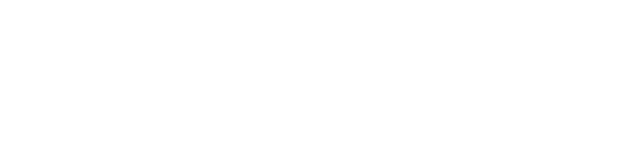
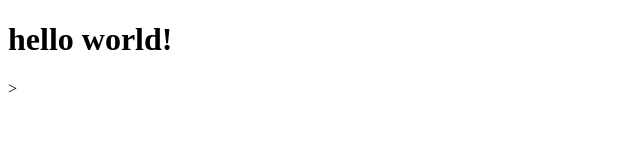
Before and after one commit to diachenko1997/git1645, a plain HTML site: page index.html in a window 1280 px wide. Shown: the whole page, without its empty margins (0-640 px from the left). Drawn offline with Linux system fonts and the light colour scheme.

Commit message:
add hello

```diff
--- a/index.html
+++ b/index.html
@@ -4,6 +4,6 @@
 	<title>hello</title>
 </head>
 <body>
-
+<h1>hello world!</h1>>
 </body>
 </html>
```
